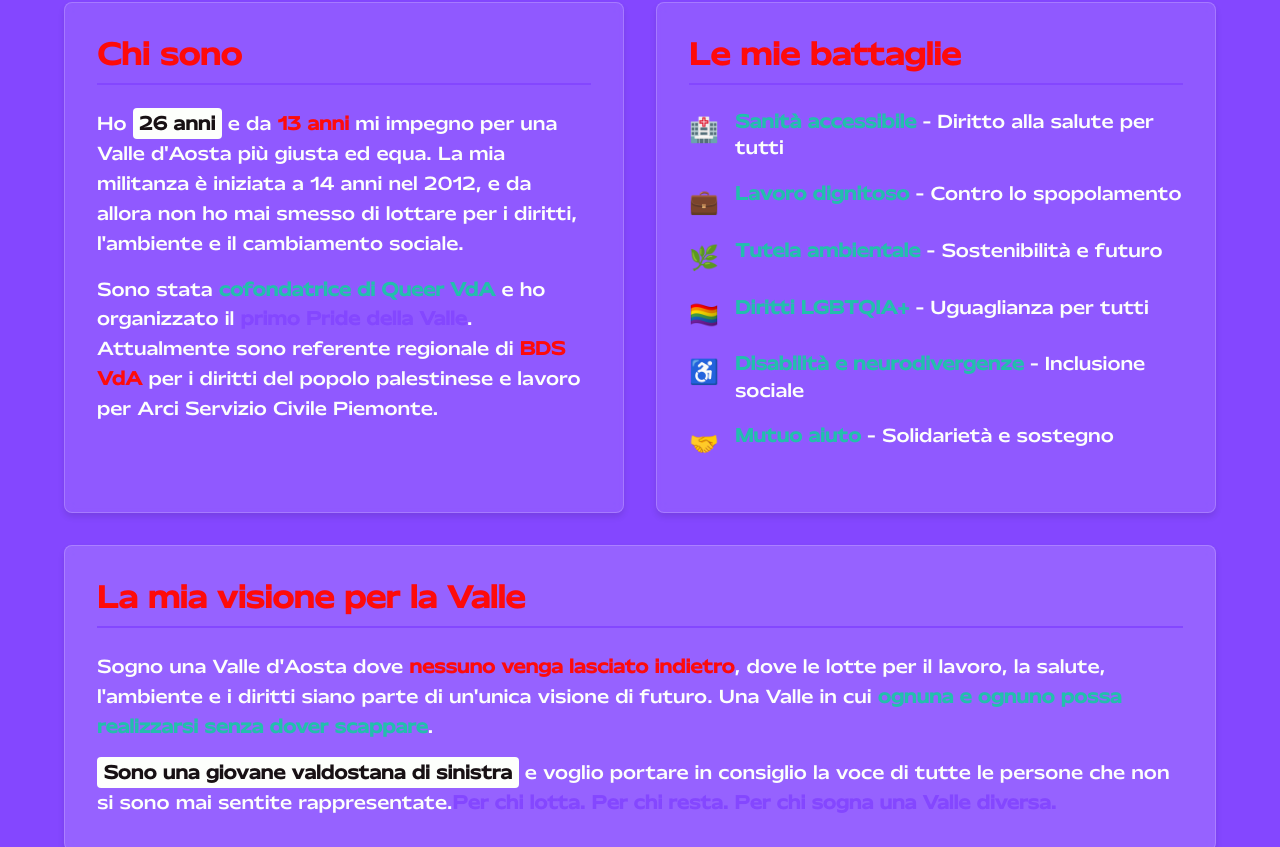
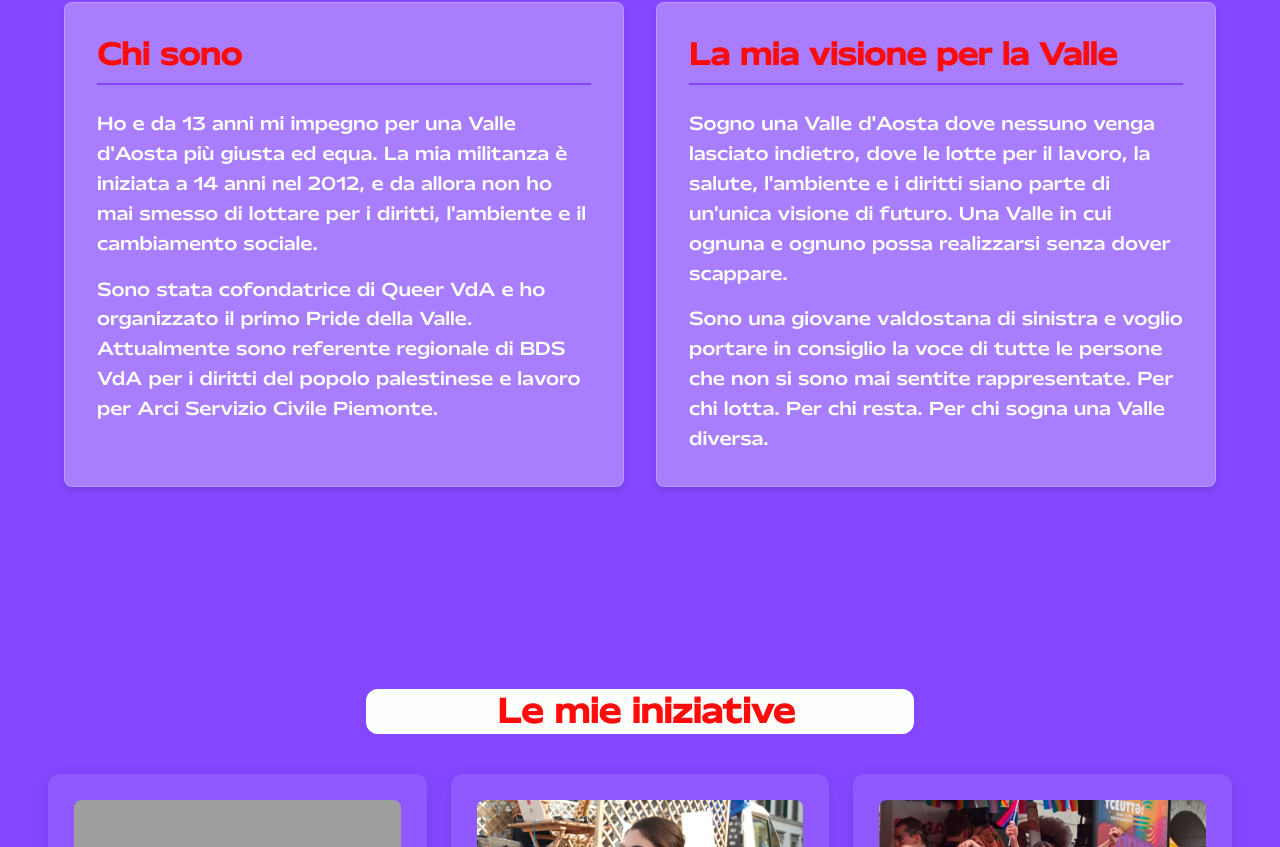
Before and after one commit to GiovanniDadone/berard-sito, a React (Vite) app in the folder chiaraberard.it/: page /#/chi-sono in a window 1280 px wide. Shown: the part 333-1180 px from the top of the page. Built offline with nearby package versions, Linux system fonts and the light colour scheme; grey boxes are pictures that could not be loaded.

Commit message:
update story section per ridondanza nella story section

```diff
--- a/chiaraberard.it/src/components/StorySection.css
+++ b/chiaraberard.it/src/components/StorySection.css
@@ -68,7 +68,7 @@ h3 {
 }
 
 .story-column {
-  background: rgba(253, 255, 252, 0.1);
+  background: rgba(253, 255, 252, 0.3);
   backdrop-filter: blur(5px);
   padding: 2rem;
   border-radius: 8px;
@@ -77,7 +77,7 @@ h3 {
 }
 
 .story-column.full-width {
-  grid-column: 1 / -1;
+  grid-column: 1;
   background: rgba(253, 255, 252, 0.15);
 }
 
--- a/chiaraberard.it/src/components/StorySection.jsx
+++ b/chiaraberard.it/src/components/StorySection.jsx
@@ -14,59 +14,30 @@ const StorySection = () => {
           <div className="story-column">
             <h3>Chi sono</h3>
             <p className="story-text">
-              Ho <span className="highlight-bold">26 anni</span> e da <span className="highlight-red">13 anni</span> mi impegno
+              Ho e da 13 anni mi impegno
               per una Valle d'Aosta più giusta ed equa. La mia militanza è iniziata a 14 anni nel 2012,
               e da allora non ho mai smesso di lottare per i diritti, l'ambiente e il cambiamento sociale.
             </p>
             <p className="story-text">
-              Sono stata <span className="highlight-teal">cofondatrice di Queer VdA</span> e ho organizzato il
-              <span className="highlight-purple"> primo Pride della Valle</span>. Attualmente sono referente
-              regionale di <span className="highlight-red">BDS VdA</span> per i diritti del popolo palestinese
+              Sono stata cofondatrice di Queer VdA e ho organizzato il
+              primo Pride della Valle. Attualmente sono referente
+              regionale di BDS VdA per i diritti del popolo palestinese
               e lavoro per Arci Servizio Civile Piemonte.
             </p>
           </div>
 
+
           <div className="story-column">
-            <h3>Le mie battaglie</h3>
-            <ul>
-              <li>
-                <span className="value-icon">🏥</span>
-                <span><strong>Sanità accessibile</strong> - Diritto alla salute per tutti</span>
-              </li>
-              <li>
-                <span className="value-icon">💼</span>
-                <span><strong>Lavoro dignitoso</strong> - Contro lo spopolamento</span>
-              </li>
-              <li>
-                <span className="value-icon">🌿</span>
-                <span><strong>Tutela ambientale</strong> - Sostenibilità e futuro</span>
-              </li>
-              <li>
-                <span className="value-icon">🏳️‍🌈</span>
-                <span><strong>Diritti LGBTQIA+</strong> - Uguaglianza per tutti</span>
-              </li>
-              <li>
-                <span className="value-icon">♿</span>
-                <span><strong>Disabilità e neurodivergenze</strong> - Inclusione sociale</span>
-              </li>
-              <li>
-                <span className="value-icon">🤝</span>
-                <span><strong>Mutuo aiuto</strong> - Solidarietà e sostegno</span>
-              </li>
-            </ul>
-          </div>
-
-          <div className="story-column full-width">
             <h3>La mia visione per la Valle</h3>
             <p className="story-text">
-              Sogno una Valle d'Aosta dove <span className="highlight-red">nessuno venga lasciato indietro</span>,
+              Sogno una Valle d'Aosta dove nessuno venga lasciato indietro,
               dove le lotte per il lavoro, la salute, l'ambiente e i diritti siano parte di un'unica visione di futuro.
-              Una Valle in cui <span className="highlight-teal">ognuna e ognuno possa realizzarsi senza dover scappare</span>.
+              Una Valle in cui ognuna e ognuno possa realizzarsi senza dover scappare.
             </p>
             <p className="story-text">
-              <span className="highlight-bold">Sono una giovane valdostana di sinistra</span> e voglio portare in consiglio
+              Sono una giovane valdostana di sinistra e voglio portare in consiglio
               la voce di tutte le persone che non si sono mai sentite rappresentate.
-              <span className="highlight-purple">Per chi lotta. Per chi resta. Per chi sogna una Valle diversa.</span>
+              Per chi lotta. Per chi resta. Per chi sogna una Valle diversa.
             </p>
           </div>
         </section>
```
